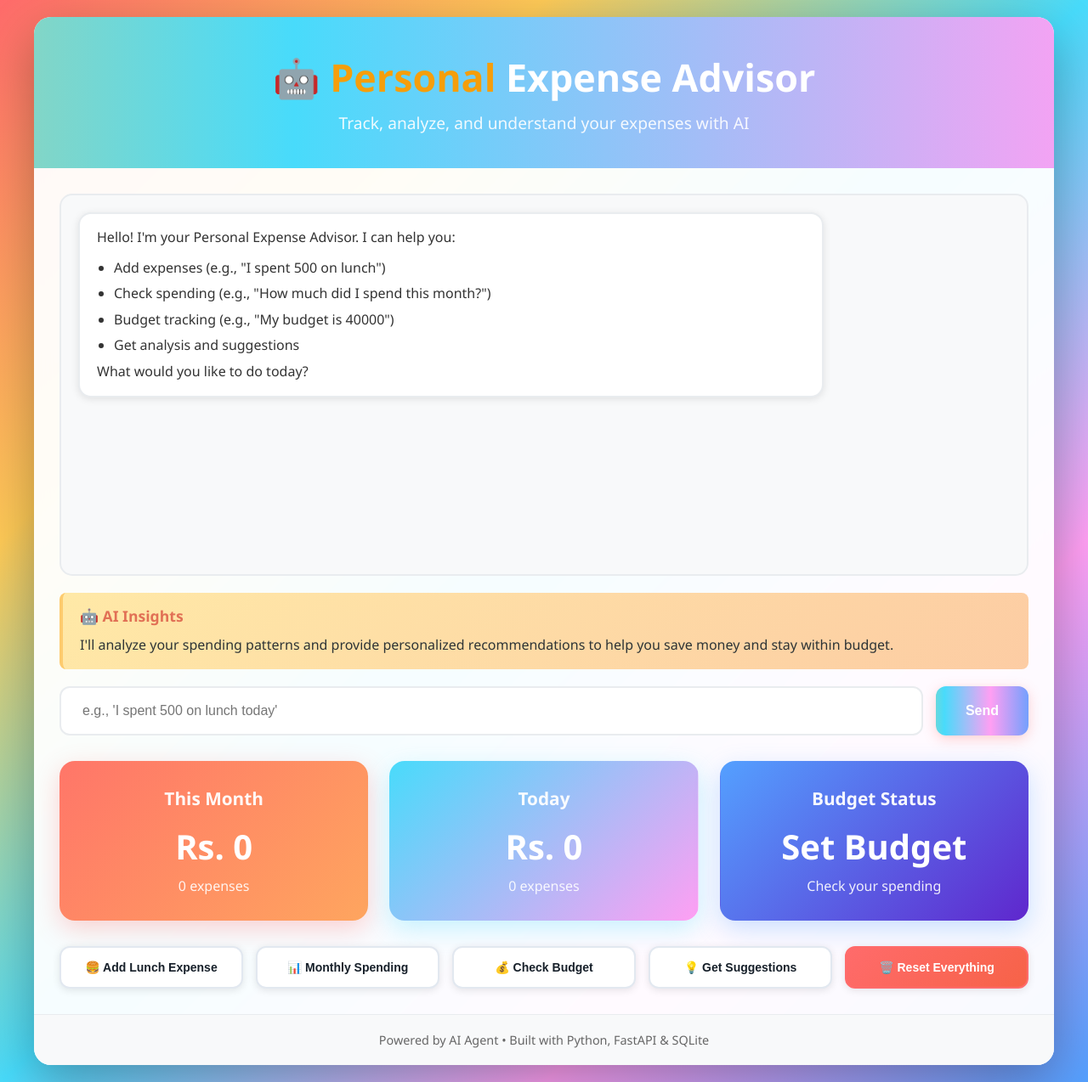
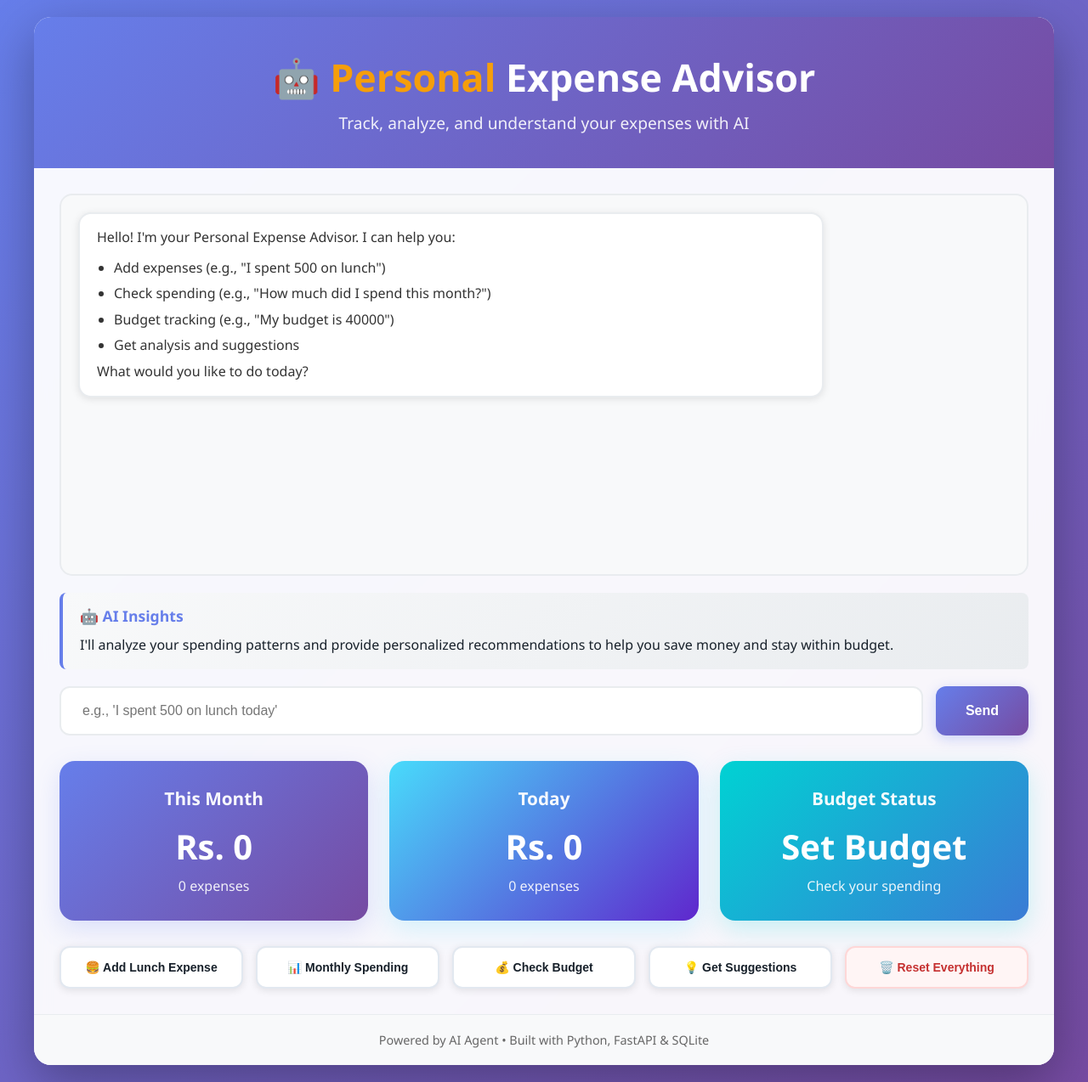
Before and after one commit to Mehnaz-bibi/personal_expense-advisor-AI-Agent, a FastAPI app: page / in a window 1280 px wide. Shown: the whole page at 85% size. Run offline with FastAPI, Linux system fonts and the light colour scheme; data that the repository does not hold is empty.

Commit message:
Changed theme to soft purple-blue gradient (eye-friendly)
- Removed harsh rainbow animations that were eye-straining
- Changed background to soft purple-blue gradient (#667eea to #764ba2)
- Updated header to same purple-blue gradient (no animation)
- Changed stat cards to soft gradients (purple, blue, cyan)
- Removed all rainbow animations for eye comfort
- Changed user messages to purple gradient (no animation)
- Updated send button to purple gradient (no animation)
- Changed AI insights to soft gray background
- Changed reset button back to soft red (no animation)
- Overall: Calm, professional, eye-friendly theme
- All elements now use consistent purple-blue color scheme

```diff
--- a/static/css/style.css
+++ b/static/css/style.css
@@ -8,7 +8,7 @@
 
 body {
     font-family: 'Segoe UI', Tahoma, Geneva, Verdana, sans-serif;
-    background: linear-gradient(135deg, #ff6b6b 0%, #feca57 25%, #48dbfb 50%, #ff9ff3 75%, #54a0ff 100%);
+    background: linear-gradient(135deg, #667eea 0%, #764ba2 100%);
     min-height: 100vh;
     padding: 20px;
     color: #17202A;
@@ -25,18 +25,10 @@ body {
 }
 
 header {
-    background: linear-gradient(90deg, #ff6b6b 0%, #feca57 20%, #48dbfb 40%, #ff9ff3 60%, #54a0ff 80%, #5f27cd 100%);
+    background: linear-gradient(135deg, #667eea 0%, #764ba2 100%);
     color: white;
     padding: 40px 30px;
     text-align: center;
-    animation: rainbow-bg 10s ease infinite;
-    background-size: 400% 400%;
-}
-
-@keyframes rainbow-bg {
-    0% { background-position: 0% 50%; }
-    50% { background-position: 100% 50%; }
-    100% { background-position: 0% 50%; }
 }
 
 header h1 {
@@ -108,18 +100,10 @@ main {
 }
 
 .message.user {
-    background: linear-gradient(135deg, #ff6b6b 0%, #feca57 100%);
+    background: linear-gradient(135deg, #667eea 0%, #764ba2 100%);
     color: white;
     margin-left: auto;
-    box-shadow: 0 4px 15px rgba(255, 107, 107, 0.3);
-    animation: rainbow-message 6s ease infinite;
-    background-size: 200% 200%;
-}
-
-@keyframes rainbow-message {
-    0% { background-position: 0% 50%; }
-    50% { background-position: 100% 50%; }
-    100% { background-position: 0% 50%; }
+    box-shadow: 0 4px 15px rgba(102, 126, 234, 0.3);
 }
 
 .message.agent {
@@ -159,13 +143,13 @@ main {
 }
 
 .input-section input:focus {
-    border-color: #0F766E;
-    box-shadow: 0 0 0 3px rgba(15, 118, 110, 0.1);
+    border-color: #667eea;
+    box-shadow: 0 0 0 3px rgba(102, 126, 234, 0.1);
 }
 
 .input-section button {
     padding: 18px 35px;
-    background: linear-gradient(90deg, #ff6b6b 0%, #feca57 25%, #48dbfb 50%, #ff9ff3 75%, #54a0ff 100%);
+    background: linear-gradient(135deg, #667eea 0%, #764ba2 100%);
     color: white;
     border: none;
     border-radius: 12px;
@@ -173,20 +157,13 @@ main {
     font-size: 16px;
     font-weight: 600;
     transition: all 0.3s ease;
-    box-shadow: 0 4px 15px rgba(255, 107, 107, 0.3);
-    animation: rainbow-button 5s ease infinite;
-    background-size: 200% 200%;
+    box-shadow: 0 4px 15px rgba(102, 126, 234, 0.3);
 }
 
 .input-section button:hover {
+    background: linear-gradient(135deg, #764ba2 0%, #667eea 100%);
     transform: translateY(-2px);
-    box-shadow: 0 6px 20px rgba(255, 107, 107, 0.4);
-}
-
-@keyframes rainbow-button {
-    0% { background-position: 0% 50%; }
-    50% { background-position: 100% 50%; }
-    100% { background-position: 0% 50%; }
+    box-shadow: 0 6px 20px rgba(102, 126, 234, 0.4);
 }
 
 .input-section button:active {
@@ -201,15 +178,13 @@ main {
 }
 
 .stat-card {
-    background: linear-gradient(135deg, #ff6b6b 0%, #feca57 100%);
+    background: linear-gradient(135deg, #667eea 0%, #764ba2 100%);
     color: white;
     padding: 30px;
     border-radius: 18px;
     text-align: center;
-    box-shadow: 0 10px 30px rgba(255, 107, 107, 0.3);
+    box-shadow: 0 10px 30px rgba(102, 126, 234, 0.2);
     transition: transform 0.3s ease;
-    animation: rainbow-card 8s ease infinite;
-    background-size: 200% 200%;
 }
 
 .stat-card:hover {
@@ -217,22 +192,14 @@ main {
 }
 
 .stat-card:nth-child(2) {
-    background: linear-gradient(135deg, #48dbfb 0%, #ff9ff3 100%);
-    box-shadow: 0 10px 30px rgba(72, 219, 251, 0.3);
-    animation-delay: 2s;
+    background: linear-gradient(135deg, #48dbfb 0%, #5f27cd 100%);
+    box-shadow: 0 10px 30px rgba(72, 219, 251, 0.2);
 }
 
 .stat-card:nth-child(3) {
-    background: linear-gradient(135deg, #54a0ff 0%, #5f27cd 100%);
+    background: linear-gradient(135deg, #00d2d3 0%, #3a7bd5 100%);
     color: white;
-    box-shadow: 0 10px 30px rgba(84, 160, 255, 0.3);
-    animation-delay: 4s;
-}
-
-@keyframes rainbow-card {
-    0% { background-position: 0% 50%; }
-    50% { background-position: 100% 50%; }
-    100% { background-position: 0% 50%; }
+    box-shadow: 0 10px 30px rgba(0, 210, 211, 0.2);
 }
 
 .stat-card h3 {
@@ -273,10 +240,10 @@ main {
 }
 
 .quick-btn:hover {
-    background: #ECFDF5;
-    border-color: #0F766E;
+    background: #f8f9fa;
+    border-color: #667eea;
     transform: translateY(-2px);
-    box-shadow: 0 4px 15px rgba(15, 118, 110, 0.2);
+    box-shadow: 0 4px 15px rgba(102, 126, 234, 0.2);
 }
 
 .quick-btn:active {
@@ -284,25 +251,17 @@ main {
 }
 
 .reset-btn {
-    background: linear-gradient(135deg, #ff6b6b 0%, #ee5a24 100%) !important;
-    border-color: #ff6b6b !important;
-    color: white !important;
+    background: #fff5f5 !important;
+    border-color: #fed7d7 !important;
+    color: #c53030 !important;
     font-weight: 700 !important;
-    animation: rainbow-reset 6s ease infinite !important;
-    background-size: 200% 200% !important;
 }
 
 .reset-btn:hover {
-    background: linear-gradient(135deg, #ee5a24 0%, #c0392b 100%) !important;
-    border-color: #c0392b !important;
-    color: white !important;
+    background: #fed7d7 !important;
+    border-color: #fc8181 !important;
+    color: #9b2c2c !important;
     transform: translateY(-2px) !important;
-}
-
-@keyframes rainbow-reset {
-    0% { background-position: 0% 50%; }
-    50% { background-position: 100% 50%; }
-    100% { background-position: 0% 50%; }
 }
 
 footer {
@@ -390,28 +349,20 @@ footer {
 
 /* AI Insights Section */
 .ai-insights {
-    background: linear-gradient(135deg, #ffeaa7 0%, #fab1a0 100%);
-    border-left: 4px solid #fdcb6e;
+    background: linear-gradient(135deg, #f8f9fa 0%, #e9ecef 100%);
+    border-left: 4px solid #667eea;
     padding: 15px 20px;
     margin-bottom: 20px;
     border-radius: 8px;
-    animation: rainbow-insights 7s ease infinite;
-    background-size: 200% 200%;
 }
 
 .ai-insights h4 {
-    color: #e17055;
+    color: #667eea;
     margin-bottom: 10px;
     font-size: 1.1em;
 }
 
 .ai-insights p {
-    color: #2d3436;
+    color: #17202A;
     line-height: 1.6;
 }
-
-@keyframes rainbow-insights {
-    0% { background-position: 0% 50%; }
-    50% { background-position: 100% 50%; }
-    100% { background-position: 0% 50%; }
-}
```
